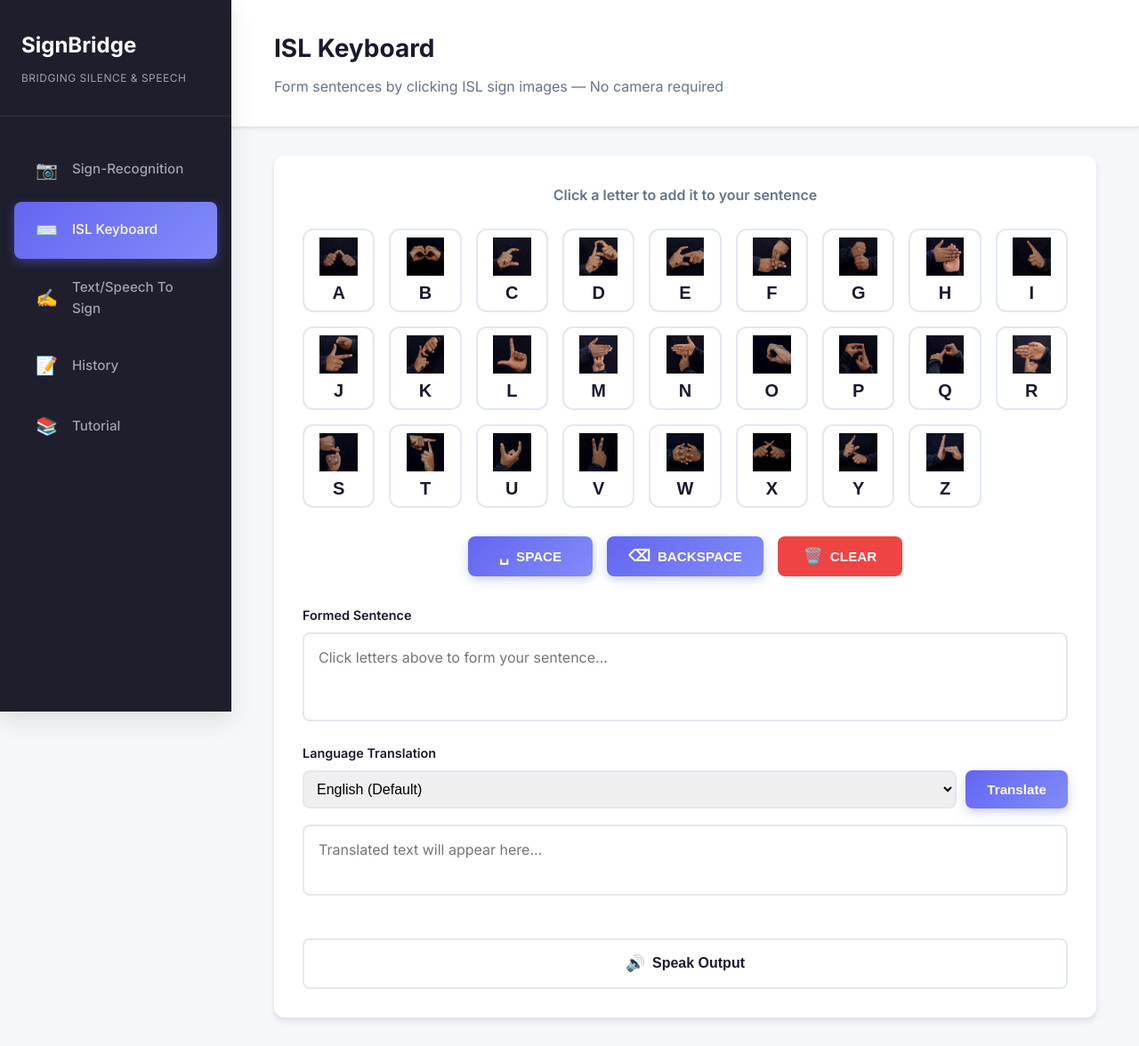
After one commit to MeghPatel0106/SignBridge-main, a Flask app: page /isl-keyboard in a window 1280 px wide. The commit adds this page. Shown: the whole page at 89% size. Run offline with Flask 3, Linux system fonts and the light colour scheme.

Commit message:
final commit

```diff
--- a/app.py
+++ b/app.py
@@ -427,6 +427,10 @@ def tutorial():
 
     return render_template('tutorial.html', alphabet=alphabet, videos=videos)
 
+@app.route('/isl-keyboard')
+def isl_keyboard():
+    return render_template('isl_keyboard.html')
+
 # ===== API ROUTES =====
 
 @app.route('/video_feed')
--- a/static/script.js
+++ b/static/script.js
@@ -535,4 +535,137 @@ document.addEventListener('DOMContentLoaded', () => {
 
         startHistoryPolling();
     }
+
+    // ===== ISL KEYBOARD PAGE =====
+    const islKeyboardGrid = document.getElementById('islKeyboardGrid');
+    const islStoredSentence = document.getElementById('islStoredSentence');
+    const islSpaceBtn = document.getElementById('islSpaceBtn');
+    const islBackspaceBtn = document.getElementById('islBackspaceBtn');
+    const islClearBtn = document.getElementById('islClearBtn');
+    const islTranslateBtn = document.getElementById('islTranslateBtn');
+    const islSpeakBtn = document.getElementById('islSpeakBtn');
+
+    // Handle letter button clicks
+    if (islKeyboardGrid) {
+        islKeyboardGrid.addEventListener('click', (e) => {
+            const btn = e.target.closest('.isl-key-btn');
+            if (btn && islStoredSentence) {
+                const letter = btn.dataset.letter;
+                islStoredSentence.value += letter;
+
+                // Add visual feedback
+                btn.classList.add('key-pressed');
+                setTimeout(() => btn.classList.remove('key-pressed'), 150);
+            }
+        });
+    }
+
+    // SPACE button
+    if (islSpaceBtn) {
+        islSpaceBtn.addEventListener('click', () => {
+            if (islStoredSentence) {
+                islStoredSentence.value += ' ';
+            }
+        });
+    }
+
+    // BACKSPACE button
+    if (islBackspaceBtn) {
+        islBackspaceBtn.addEventListener('click', () => {
+            if (islStoredSentence) {
+                islStoredSentence.value = islStoredSentence.value.slice(0, -1);
+            }
+        });
+    }
+
+    // CLEAR button
+    if (islClearBtn) {
+        islClearBtn.addEventListener('click', () => {
+            if (islStoredSentence) {
+                islStoredSentence.value = '';
+            }
+        });
+    }
+
+    // Translation handler for ISL Keyboard page
+    if (islTranslateBtn) {
+        islTranslateBtn.addEventListener('click', async () => {
+            const targetLang = document.getElementById('islLanguageSelect')?.value || 'en';
+            const outputArea = document.getElementById('islTranslatedOutput');
+            const textToTranslate = islStoredSentence?.value.trim();
+
+            if (!textToTranslate) {
+                alert("Please create a sentence first!");
+                return;
+            }
+
+            outputArea.value = "Translating...";
+
+            try {
+                const response = await fetch('/translate', {
+                    method: 'POST',
+                    headers: { 'Content-Type': 'application/json' },
+                    body: JSON.stringify({
+                        text: textToTranslate,
+                        lang: targetLang
+                    })
+                });
+
+                const data = await response.json();
+
+                if (data.translated_text) {
+                    outputArea.value = data.translated_text;
+
+                    // Auto-speak translated text
+                    if ('speechSynthesis' in window) {
+                        window.speechSynthesis.cancel();
+                        const utterance = new SpeechSynthesisUtterance(data.translated_text);
+
+                        let langCode = 'en-US';
+                        if (targetLang === "hi") langCode = "hi-IN";
+
+                        utterance.lang = langCode;
+
+                        const voices = window.speechSynthesis.getVoices();
+                        const specificVoice = voices.find(v => v.lang === langCode) ||
+                            voices.find(v => v.lang.includes(targetLang)) ||
+                            voices.find(v => v.name.includes('Google') && v.lang.includes(targetLang));
+
+                        if (specificVoice) {
+                            utterance.voice = specificVoice;
+                        }
+
+                        setTimeout(() => {
+                            window.speechSynthesis.speak(utterance);
+                        }, 50);
+                    }
+                } else if (data.error) {
+                    outputArea.value = "Error: " + data.error;
+                }
+            } catch (err) {
+                console.error("Translation error:", err);
+                outputArea.value = "Failed to translate.";
+            }
+        });
+    }
+
+    // Speak button for ISL Keyboard page
+    if (islSpeakBtn) {
+        islSpeakBtn.addEventListener('click', () => {
+            const translatedOutput = document.getElementById('islTranslatedOutput');
+            const textToSpeak = translatedOutput?.value.trim() || islStoredSentence?.value.trim();
+
+            if (textToSpeak) {
+                if ('speechSynthesis' in window) {
+                    window.speechSynthesis.cancel();
+                    const speech = new SpeechSynthesisUtterance(textToSpeak);
+                    window.speechSynthesis.speak(speech);
+                } else {
+                    alert("Text-to-speech is not supported in this browser.");
+                }
+            } else {
+                alert("No text to speak");
+            }
+        });
+    }
 });
--- a/static/style.css
+++ b/static/style.css
@@ -878,3 +878,113 @@ html {
     width: 100%;
     height: 100%;
 }
+
+/* ===== ISL KEYBOARD PAGE ===== */
+.isl-keyboard-section {
+    margin-bottom: var(--spacing-lg);
+}
+
+.section-label {
+    font-size: 1rem;
+    font-weight: 600;
+    color: var(--text-secondary);
+    margin-bottom: var(--spacing-md);
+    text-align: center;
+}
+
+.isl-keyboard-grid {
+    display: grid;
+    grid-template-columns: repeat(auto-fill, minmax(80px, 1fr));
+    gap: var(--spacing-sm);
+    margin-bottom: var(--spacing-lg);
+}
+
+.isl-key-btn {
+    display: flex;
+    flex-direction: column;
+    align-items: center;
+    padding: var(--spacing-xs);
+    background: #ffffff;
+    border: 2px solid var(--border-color);
+    border-radius: var(--border-radius);
+    cursor: pointer;
+    transition: all 0.2s ease;
+    aspect-ratio: 1;
+}
+
+.isl-key-btn:hover {
+    border-color: var(--primary-color);
+    transform: translateY(-4px);
+    box-shadow: 0 8px 20px rgba(99, 102, 241, 0.25);
+}
+
+.isl-key-btn:active,
+.isl-key-btn.key-pressed {
+    transform: scale(0.95);
+    background: linear-gradient(135deg, var(--primary-color), #818cf8);
+    border-color: var(--primary-color);
+}
+
+.isl-key-btn.key-pressed .key-label {
+    color: #ffffff;
+}
+
+.isl-key-btn img {
+    width: 100%;
+    height: 70%;
+    object-fit: contain;
+    border-radius: var(--border-radius-sm);
+}
+
+.key-label {
+    font-size: 1.25rem;
+    font-weight: 700;
+    color: var(--text-color);
+    margin-top: var(--spacing-xs);
+}
+
+.special-keys {
+    display: flex;
+    gap: var(--spacing-sm);
+    justify-content: center;
+    flex-wrap: wrap;
+    margin-bottom: var(--spacing-lg);
+}
+
+.special-keys .btn {
+    min-width: 140px;
+}
+
+/* ISL Keyboard Responsive */
+@media (max-width: 768px) {
+    .isl-keyboard-grid {
+        grid-template-columns: repeat(auto-fill, minmax(60px, 1fr));
+        gap: var(--spacing-xs);
+    }
+
+    .key-label {
+        font-size: 1rem;
+    }
+
+    .special-keys {
+        flex-direction: column;
+    }
+
+    .special-keys .btn {
+        width: 100%;
+    }
+}
+
+@media (max-width: 480px) {
+    .isl-keyboard-grid {
+        grid-template-columns: repeat(auto-fill, minmax(50px, 1fr));
+    }
+
+    .key-label {
+        font-size: 0.85rem;
+    }
+
+    .isl-key-btn {
+        padding: 4px;
+    }
+}
--- a/templates/base.html
+++ b/templates/base.html
@@ -31,10 +31,17 @@
                 </a>
             </li>
             <li class="nav-item">
+                <a href="{{ url_for('isl_keyboard') }}"
+                    class="nav-link {% if request.endpoint == 'isl_keyboard' %}active{% endif %}">
+                    <span class="nav-icon">⌨️</span>
+                    <span class="nav-text">ISL Keyboard</span>
+                </a>
+            </li>
+            <li class="nav-item">
                 <a href="{{ url_for('text_to_isl') }}"
                     class="nav-link {% if request.endpoint == 'text_to_isl' %}active{% endif %}">
                     <span class="nav-icon">✍️</span>
-                    <span class="nav-text">Text To Sign</span>
+                    <span class="nav-text">Text/Speech To Sign</span>
                 </a>
             </li>
             <li class="nav-item">
@@ -52,10 +59,6 @@
                 </a>
             </li>
         </ul>
-
-        <div class="sidebar-footer">
-            <p>AI-Based ISL Communication</p>
-        </div>
     </nav>
 
     <!-- Main Content Area -->
--- /dev/null
+++ b/templates/isl_keyboard.html
@@ -0,0 +1,65 @@
+{% extends "base.html" %}
+
+{% block title %}ISL Keyboard | SignBridge{% endblock %}
+{% block page_title %}ISL Keyboard{% endblock %}
+{% block page_subtitle %}Form sentences by clicking ISL sign images — No camera required{% endblock %}
+
+{% block content %}
+<div class="content-card">
+    <!-- ISL Keyboard Grid -->
+    <div class="isl-keyboard-section">
+        <h3 class="section-label">Click a letter to add it to your sentence</h3>
+        <div class="isl-keyboard-grid" id="islKeyboardGrid">
+            {% for letter in 'ABCDEFGHIJKLMNOPQRSTUVWXYZ' %}
+            <button type="button" class="isl-key-btn" data-letter="{{ letter }}" title="Add '{{ letter }}'">
+                <img src="/images/{{ letter }}.jpg" alt="ISL Sign for {{ letter }}" loading="lazy">
+                <span class="key-label">{{ letter }}</span>
+            </button>
+            {% endfor %}
+        </div>
+
+        <!-- Special Keys -->
+        <div class="special-keys">
+            <button type="button" id="islSpaceBtn" class="btn primary">
+                <span class="btn-icon">␣</span> SPACE
+            </button>
+            <button type="button" id="islBackspaceBtn" class="btn primary">
+                <span class="btn-icon">⌫</span> BACKSPACE
+            </button>
+            <button type="button" id="islClearBtn" class="btn danger">
+                <span class="btn-icon">🗑️</span> CLEAR
+            </button>
+        </div>
+    </div>
+
+    <!-- Output Section (Same as main page) -->
+    <div class="controls-section">
+        <div class="output-group">
+            <label for="islStoredSentence">Formed Sentence</label>
+            <textarea id="islStoredSentence" readonly
+                placeholder="Click letters above to form your sentence..."></textarea>
+        </div>
+
+        <div class="output-group">
+            <label>Language Translation</label>
+            <div style="display: flex; gap: 10px; margin-bottom: 10px;">
+                <select id="islLanguageSelect"
+                    style="flex: 1; padding: 10px; border-radius: 8px; border: 2px solid #e2e8f0; font-size: 1rem;">
+                    <option value="en">English (Default)</option>
+                    <option value="hi">Hindi (हिंदी)</option>
+                </select>
+                <button id="islTranslateBtn" class="btn primary">Translate</button>
+            </div>
+
+            <textarea id="islTranslatedOutput" readonly placeholder="Translated text will appear here..."
+                style="height: 80px;"></textarea>
+        </div>
+
+        <div class="primary-actions">
+            <button id="islSpeakBtn" class="btn secondary large">
+                <span class="btn-icon">🔊</span> Speak Output
+            </button>
+        </div>
+    </div>
+</div>
+{% endblock %}
--- a/templates/text_to_isl.html
+++ b/templates/text_to_isl.html
@@ -1,7 +1,7 @@
 {% extends "base.html" %}
 
-{% block title %}Text To Sign| SignBridge{% endblock %}
-{% block page_title %}Text To Sign{% endblock %}
+{% block title %}Text/Speech To Sign| SignBridge{% endblock %}
+{% block page_title %}Text/Speech To Sign{% endblock %}
 {% block page_subtitle %}Convert text or speech into Indian Sign Language gestures{% endblock %}
 
 {% block content %}
```
